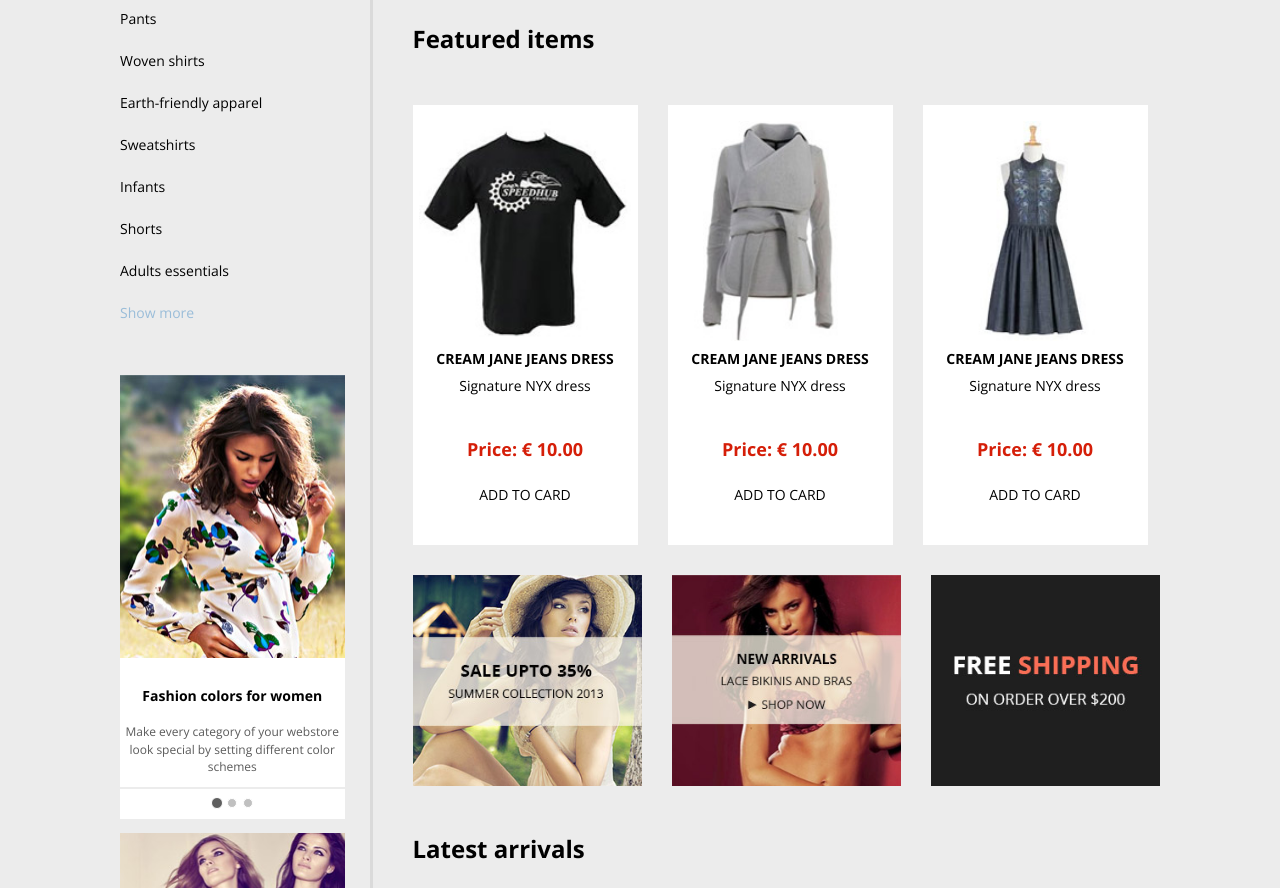
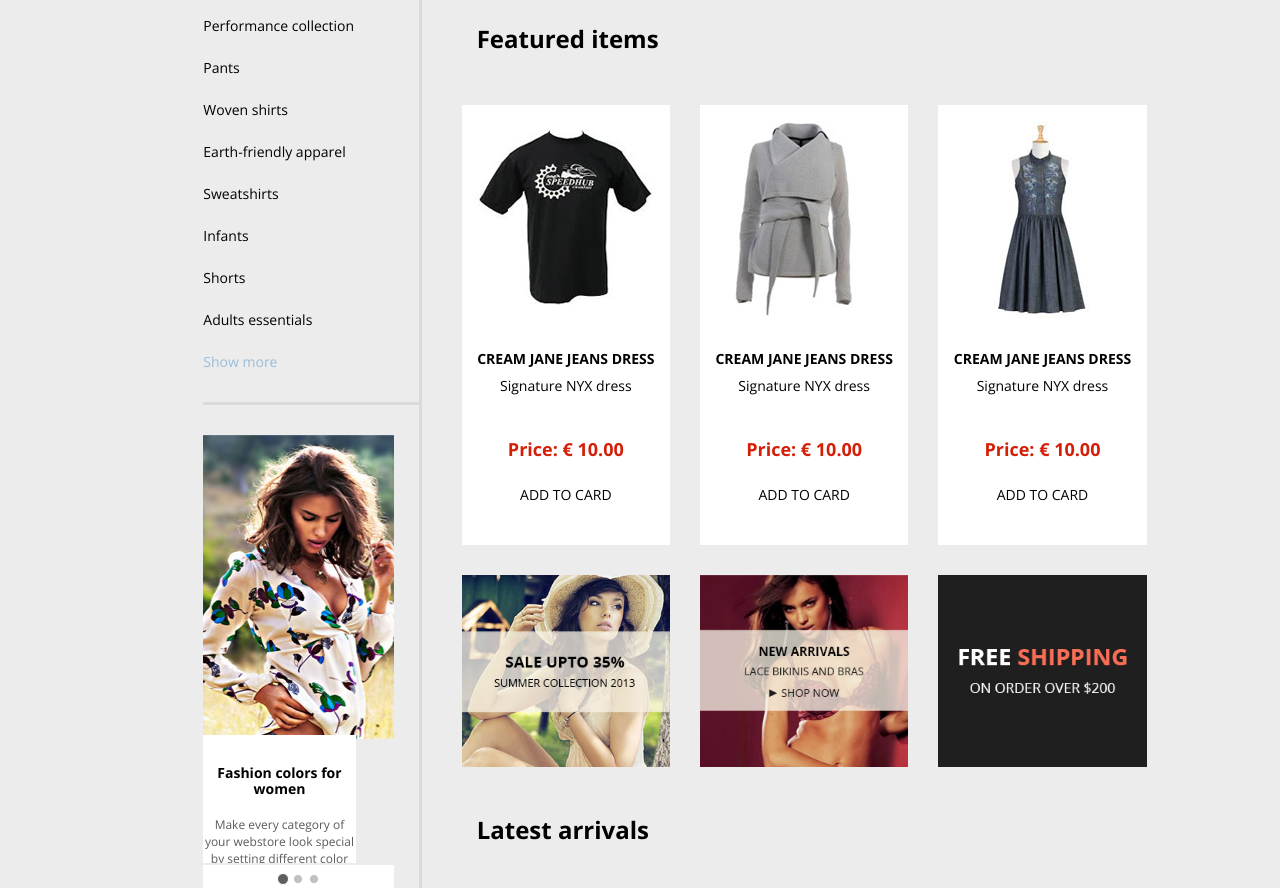
Before and after one commit to ValeriiaProskuriakova/Landing-page-on-Bootstrap-3, a plain HTML site: page index.html in a window 1280 px wide. Shown: the part 1527-2415 px from the top of the page. Drawn offline with nearby package versions, Linux system fonts and the light colour scheme.

Commit message:
Styletour

```diff
--- a/css/style.css
+++ b/css/style.css
@@ -65,12 +65,13 @@ h3{
 .header_carousel .carousel-inner>.item{
 	height: 715px;
 }
-.header_carousel .bg{
+.bg{
 	background-size: cover;
 	background-repeat: no-repeat;
 	background-position: center;
 	width: 100%;
 	height: 100%;
+	position: absolute;
 }
 .header_carousel .carousel-caption{
 	top: 290px;
@@ -171,7 +172,7 @@ h3{
 
 /*-------Wrapper Styles-------*/
 .wrapper{
-	padding: 0 120px;
+	padding: 0;
 }
 
 /*-------H lorem Styles-------*/
@@ -194,25 +195,30 @@ h3{
 /*-------Main Styles-------*/
 
 .main{
-	padding-left: 40px;
+	padding-left: 55px;
 }
 .main h3{
 	margin-bottom: 52px;
 }
 .main .card{
 	height: 440px;
-	width: 225px;
 	background: #fff;
-	margin: 0 15px;
+	margin-right: 30px;
+	margin-left: 0;
 	padding: 0;
 	text-align: center;
 	position: relative;
+	padding: 0 10px;
 }
 
-.main .card img{
+.main .card figure{
 	height: 220px;
 	margin: auto;
 	margin-top: 16px;
+}
+.main .card figure img{
+	display: block;
+	margin: auto;
 }
 
 .main .card .card_text{
@@ -256,20 +262,42 @@ h3{
 .main .active img{
 	opacity: 0.42;
 }
-.main .active i{
-	position: absolute;
+.main .active .icon{
 	color: #909090FF;
-	top: 14px;
-    left: 194px;
+	text-align: right;
 }
-.main .row:nth-of-type(3){
-	margin-top: 30px;
+.main .row:nth-of-type(2){
+	margin-bottom: 30px;
+}
+
+main .sale{
+	padding-right: 0;
+	padding-left: 0;
+	margin-right: 30px;
 }
 
 /*------Aside styles-----*/
 .aside{
+	padding-right: 0;
+	padding-left: 0;
+	margin-right: 0;
+	border-right: 3px solid #DADADAFF;
+}
+.aside .row{
+	margin-right: 0;
+	margin-left: 0;
+}
+.aside .aside_categories, .aside .aside_brands{
+	margin: 0;
+	padding: 0;
+	border-bottom: 3px solid #DADADAFF;
+}
+.aside .aside_brands{
+	margin-bottom: 30px;
+}
+.aside .aside_carousel, .aside .aside_banner{
+	padding-left: 0;
 	padding-right: 25px;
-	border-right: 3px solid #DADADAFF;
 }
 .nav-pills>li.active>a, .nav-pills>li.active>a:hover{
 	background: none;
@@ -281,16 +309,24 @@ h3{
 }
 .nav-pills>li:last-of-type>a{
 	color: #9ABDD9FF;
+	padding-bottom: 30px;
 }
 .aside_carousel{
-	height: 500px;
+	min-height: 470px;
+}
+.aside_carousel_top{
+	width: 225px;
+}
+.aside_carousel .carousel{
+	min-height: 470px;
 }
 .aside_carousel .carousel-caption{
-	position: relative;
+	position: absolute;
 	background: #fff;
 	left: 0;
 	text-shadow: none;
-	padding-bottom: 20px;
+	top: 300px;
+	height: 130px;
 }
 .aside_carousel .carousel-caption h4{
 	font-size: 14px;
@@ -306,24 +342,22 @@ h3{
 }
 
 .aside_carousel .carousel-indicators{
-	bottom: -454px;
+	bottom: 0;
 	left: 0;
 	background: white;
     border-top: 2px solid #ECECECFF;
     margin-left: 0;
     width: 100%;
     padding: 5px 0;
-    position: relative;
-
-
+    position: absolute;
 }
 .aside_carousel  .carousel-inner img{
-	width: 100%;
+	object-fit: cover;
+	height: 304px;
 }
-.aside_carousel_top{
-	height: 500px;
+.aside_carousel  .carousel-inner{
+	overflow: visible;
 }
-
 .aside_carousel .carousel-indicators .active{
 	background-color: #5E5E5EFF;
 }
@@ -348,6 +382,9 @@ h3{
 	text-color: #1697B3FF;
 }
 
+.aside_carousel .item{
+	height: 304px;
+}
 /*-----Mailing styles------*/
 .mailing{
 	background-color: #F5F5F5FF;
--- a/index.html
+++ b/index.html
@@ -170,13 +170,17 @@
 
 <section class="wrapper">
 	<div class="row">
-		<main class="main col-md-9 col-md-push-3">
+		<main class="main col-md-8 col-md-push-4">
 			<article class="row">
 				<h3 class="col-md-12">Items on demand</h3>
 				<div class="clearfix visible-md"></div>
-				<section class="col-sm-4 card active">
+				<section class="col-sm-3 card active col-sm-offset-1">
+					<div class="icon">
+						<i class="fas fa-lg fa-heart"></i>
+					</div>
+					<figure>
 						<img src="./img/goods1.jpg" class="img-responsive" alt="Responsive image">
-					<i class="fas fa-lg fa-heart"></i>
+					</figure>
 					<div class="card_text">
 						<h4>Cream jane jeans dress</h4>
 						<p>Signature NYX dress</p>
@@ -186,8 +190,10 @@
 					</div>
 					<button class="btn">Add to card</button>
 				</section>
-				<section class="col-sm-4 card">
+				<section class="col-sm-3 card col-sm-offset-1">
+					<figure>
 						<img src="./img/goods2.jpg" class="img-responsive" alt="Responsive image">
+					</figure>
 					<div class="card_text">
 						<h4>Cream sissi tunic</h4>
 						<p>Lightweight with just a hint of sheer color, this</p>
@@ -197,8 +203,10 @@
 					</div>
 					<button class="btn">Add to card</button>
 				</section>
-				<section class="col-sm-4 card">
+				<section class="col-sm-3 card col-sm-offset-1">
+					<figure>
 						<img src="./img/goods3.jpg" class="img-responsive" alt="Responsive image">
+					</figure>
 					<div class="card_text">
 						<h4>Big doodle shawl - blue/black</h4>
 						<p>Lightweight with just a hint of sheer color, this</p>
@@ -212,8 +220,10 @@
 			<article class="row">
 				<h3 class="col-md-12">Featured items</h3>
 				<div class="clearfix visible-md"></div>
-				<section class="col-sm-4 card">
+				<section class="col-sm-3 card">
+					<figure>
 						<img src="./img/goods4.jpg" class="img-responsive" alt="Responsive image">
+					</figure>
 					<div class="card_text">
 						<h4>Cream jane jeans dress</h4>
 						<p>Signature NYX dress</p>
@@ -223,8 +233,10 @@
 					</div>
 					<button class="btn">Add to card</button>
 				</section>
-				<section class="col-sm-4 card">
+				<section class="col-sm-3 card">
+					<figure>
 						<img src="./img/goods5.jpg" class="img-responsive" alt="Responsive image">
+					</figure>
 					<div class="card_text">
 						<h4>Cream jane jeans dress</h4>
 						<p>Signature NYX dress</p>
@@ -234,8 +246,10 @@
 					</div>
 					<button class="btn">Add to card</button>
 				</section>
-				<section class="col-sm-4 card">
+				<section class="col-sm-3 card">
+					<figure>
 						<img src="./img/goods6.jpg" class="img-responsive" alt="Responsive image">
+					</figure>
 					<div class="card_text">
 						<h4>Cream jane jeans dress</h4>
 						<p>Signature NYX dress</p>
@@ -246,23 +260,24 @@
 					<button class="btn">Add to card</button>
 				</section>
 			</article>
-			<article class="row">
-				<div class="clearfix visible-md"></div>
-				<section class="col-sm-4">
+			<article class="row ">
+				<section class="col-sm-3 sale">
 					<img src="./img/content-banner1.jpg" class="img-responsive" alt="Responsive image">
 				</section>
-				<section class="col-sm-4">
+				<section class="col-sm-3 sale">
 					<img src="./img/content-banner2.jpg" class="img-responsive" alt="Responsive image">
 				</section>
-				<section class="col-sm-4">
+				<section class="col-sm-3 sale">
 					<img src="./img/content-banner3.jpg" class="img-responsive" alt="Responsive image">
 				</section>
 			</article>
 			<article class="row">
 				<h3 class="col-md-12">Latest arrivals</h3>
 				<div class="clearfix visible-md"></div>
-				<section class="col-sm-4 card">
+				<section class="col-sm-3 card">
+					<figure>
 						<img src="./img/goods7.jpg" class="img-responsive" alt="Responsive image">
+					</figure>
 					<div class="card_text">
 						<h4>Cream jane jeans dress</h4>
 						<p>Signature NYX dress</p>
@@ -272,8 +287,10 @@
 					</div>
 					<button class="btn">Add to card</button>
 				</section>
-				<section class="col-sm-4 card">
+				<section class="col-sm-3 card">
+					<figure>
 						<img src="./img/goods8.jpg" class="img-responsive" alt="Responsive image">
+					</figure>
 					<div class="card_text">
 						<h4>Cream jane jeans dress</h4>
 						<p>Signature NYX dress</p>
@@ -283,8 +300,10 @@
 					</div>
 					<button class="btn">Add to card</button>
 				</section>
-				<section class="col-sm-4 card">
+				<section class="col-sm-3 card">
+					<figure>
 						<img src="./img/goods9.jpg" class="img-responsive" alt="Responsive image">
+					</figure>
 					<div class="card_text">
 						<h4>Cream jane jeans dress</h4>
 						<p>Signature NYX dress</p>
@@ -296,9 +315,9 @@
 				</section>
 			</article>
 		</main>
-		<aside class="col-md-3 aside col-md-pull-9">
+		<aside class="col-md-2 aside col-md-pull-8 col-md-offset-2">
 			<div class="row">
-				<section class="col-md-12 col-xs-6">
+				<section class=" aside_categories col-md-12 col-xs-6">
 					<h3>Popular categories</h3>
 					<ul class="nav nav-pills nav-stacked">
 					  <li role="presentation" class="active"><a href="#">Performance collection</a></li>
@@ -312,7 +331,7 @@
 					  <li role="presentation"><a href="#">Show more</a></li>
 					</ul>
 				</section>
-				<section class="col-md-12 col-xs-6">
+				<section class="aside_brands col-md-12 col-xs-6">
 					<h3>Popular brands</h3>
 					<ul class="nav nav-pills nav-stacked">
 					  <li role="presentation" class="active"><a href="#">Performance collection</a></li>
@@ -340,7 +359,8 @@
 					  <!-- Wrapper for slides -->
 					  <div class="carousel-inner" role="listbox">
 					    <div class="item active">
-					      <img src="img/slide-sidebar1.jpg" alt="...">
+					      <div class="bg" style="background-image:url(./img/slide-sidebar1.jpg)">
+					      </div>
 					      <div class="carousel-caption">
 								<h4>Fashion colors for women</h4>
 								<p>Make every category of your webstore look special by setting different color schemes</p>
```
Lines whose indentation alone changed are shown as unchanged.
